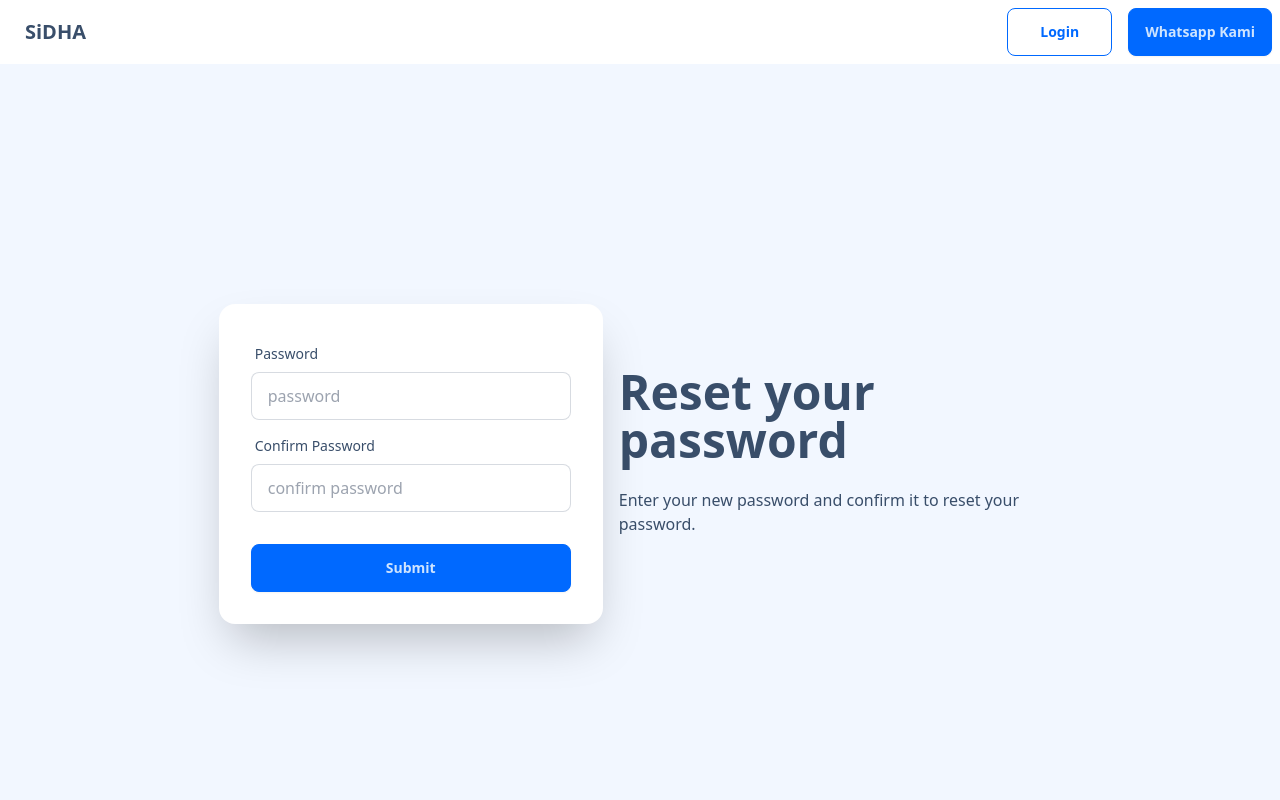
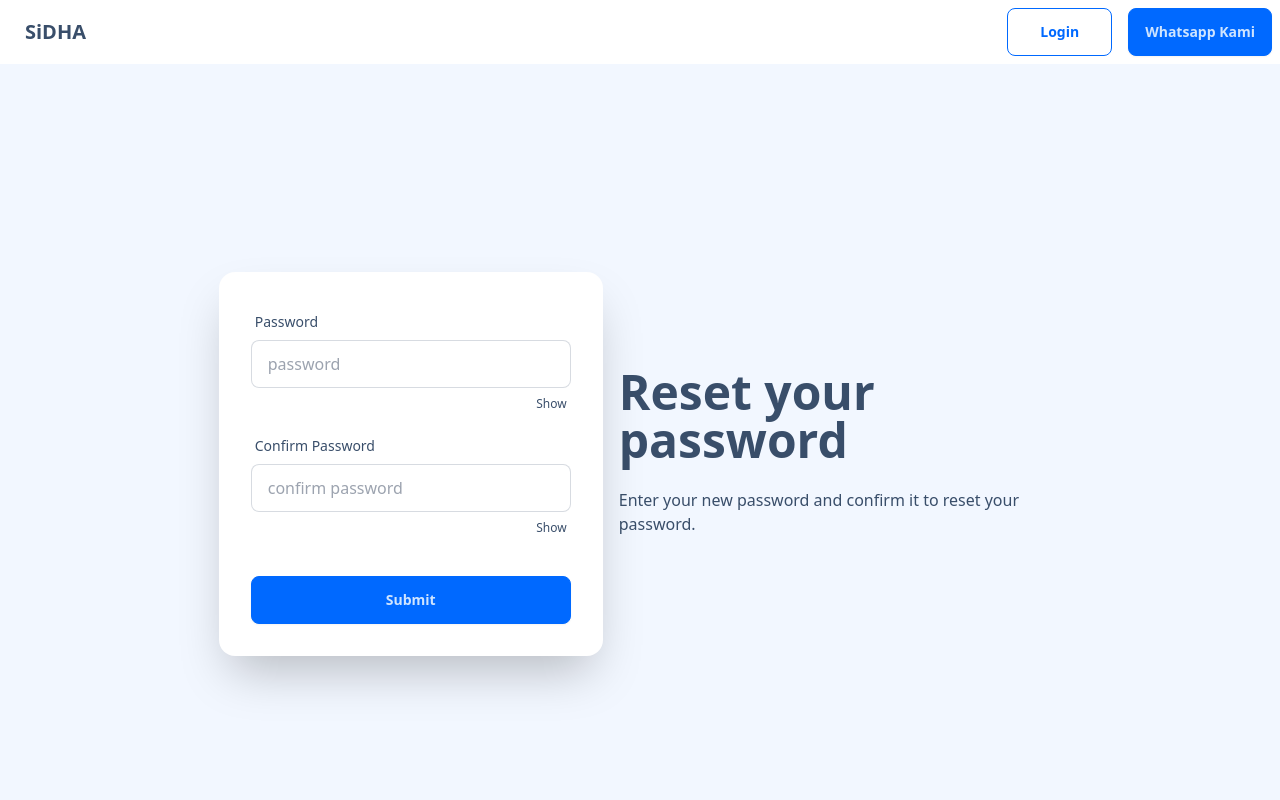
Before and after one commit to Si-DHA/sidha-frontend, a Next.js app: page /reset-password in a window 1280 px wide. Shown: the top 800 px of the page. Built offline with nearby package versions, Linux system fonts and the light colour scheme.

Commit message:
fix: password

```diff
--- a/src/pages/login/index.tsx
+++ b/src/pages/login/index.tsx
@@ -13,6 +13,11 @@ const LoginPage = () => {
     const [email, setEmail] = useState('');
     const [password, setPassword] = useState('');
     const [error, setError] = useState('');
+    const [showPassword, setShowPassword] = useState(false);
+
+    const togglePasswordVisibility = () => {
+        setShowPassword(!showPassword);
+    };
 
     var isLoggedIn = Cookies.get('isLoggedIn');
 
@@ -20,7 +25,7 @@ const LoginPage = () => {
         if (isLoggedIn) {
             router.push('/dashboard');
         }
-    }, )
+    },)
 
     const handleLogin = async (e: React.FormEvent) => {
         e.preventDefault();
@@ -54,9 +59,10 @@ const LoginPage = () => {
                                 <label className="label">
                                     <span className="label-text">Password</span>
                                 </label>
-                                <input type="password" placeholder="password" className="input input-bordered" required value={password} onChange={(e) => setPassword(e.target.value)}/>
+                                <input type={showPassword ? 'text' : 'password'} placeholder="password" className="input input-bordered" required value={password} onChange={(e) => setPassword(e.target.value)} />
                                 <label className="label">
                                     <Link href="/forgot-password" className="label-text-alt link link-hover">Forgot password?</Link>
+                                    <button type="button" className="label-text-alt " onClick={togglePasswordVisibility}>{showPassword ? 'Hide' : 'Show'}</button>
                                 </label>
                             </div>
                             {error && <div className="text-red-500">{error}</div>}
--- a/src/pages/reset-password/index.tsx
+++ b/src/pages/reset-password/index.tsx
@@ -12,6 +12,16 @@ const ResetPasswordPage = () => {
     const [error, setError] = useState('');
     const [info, setInfo] = useState('');
     const { token } = router.query;
+    const [showPassword, setShowPassword] = useState(false);
+
+    const togglePasswordVisibility = () => {
+        setShowPassword(!showPassword);
+    };
+    const [showConfirmPassword, setShowConfirmPassword] = useState(false);
+
+    const toggleConfirmPasswordVisibility = () => {
+        setShowConfirmPassword(!showConfirmPassword);
+    };
 
     var isLoggedIn = Cookies.get('isLoggedIn');
 
@@ -19,16 +29,16 @@ const ResetPasswordPage = () => {
         if (isLoggedIn) {
             router.push('/dashboard');
         }
-    }, )
+    },)
 
     const handleResetPassword = async (e: React.FormEvent) => {
         e.preventDefault();
         try {
             if (password === '') throw new Error('Password is required');
             if (password !== confirmPassword) throw new Error('Password does not match');
+            await resetPassword(password, token as string);
             setInfo('Password has been reset');
-            await resetPassword(password, token as string);
-                setTimeout(() => {
+            setTimeout(() => {
                 router.push('/login');
             }, 3000);
         } catch (error: any) {
@@ -50,13 +60,21 @@ const ResetPasswordPage = () => {
                             <label className="label">
                                 <span className="label-text">Password</span>
                             </label>
-                            <input type="password" placeholder="password" className="input input-bordered" required value={password} onChange={e => setPassword(e.target.value)} />
+                            <input type={showPassword ? 'text' : 'password'} placeholder="password" className="input input-bordered" required value={password} onChange={e => setPassword(e.target.value)} />
+                            <div className="label">
+                                <span className="label-text-alt"></span>
+                                <button type="button" className="label-text-alt " onClick={togglePasswordVisibility}>{showPassword ? 'Hide' : 'Show'}</button>
+                            </div>
                         </div>
                         <div className="form-control">
                             <label className="label">
                                 <span className="label-text">Confirm Password</span>
                             </label>
-                            <input type="password" placeholder="confirm password" className="input input-bordered" required value={confirmPassword} onChange={e => setConfirmPassword(e.target.value)} />
+                            <input type={showConfirmPassword ? 'text' : 'password'} placeholder="confirm password" className="input input-bordered" required value={confirmPassword} onChange={e => setConfirmPassword(e.target.value)} />
+                            <div className="label">
+                                <span className="label-text-alt"></span>
+                                <button type="button" className="label-text-alt " onClick={toggleConfirmPasswordVisibility}>{showConfirmPassword ? 'Hide' : 'Show'}</button>
+                            </div>
                         </div>
                         {error && <div className="text-red-500">{error}</div>}
                         <div className="form-control mt-6">
```
